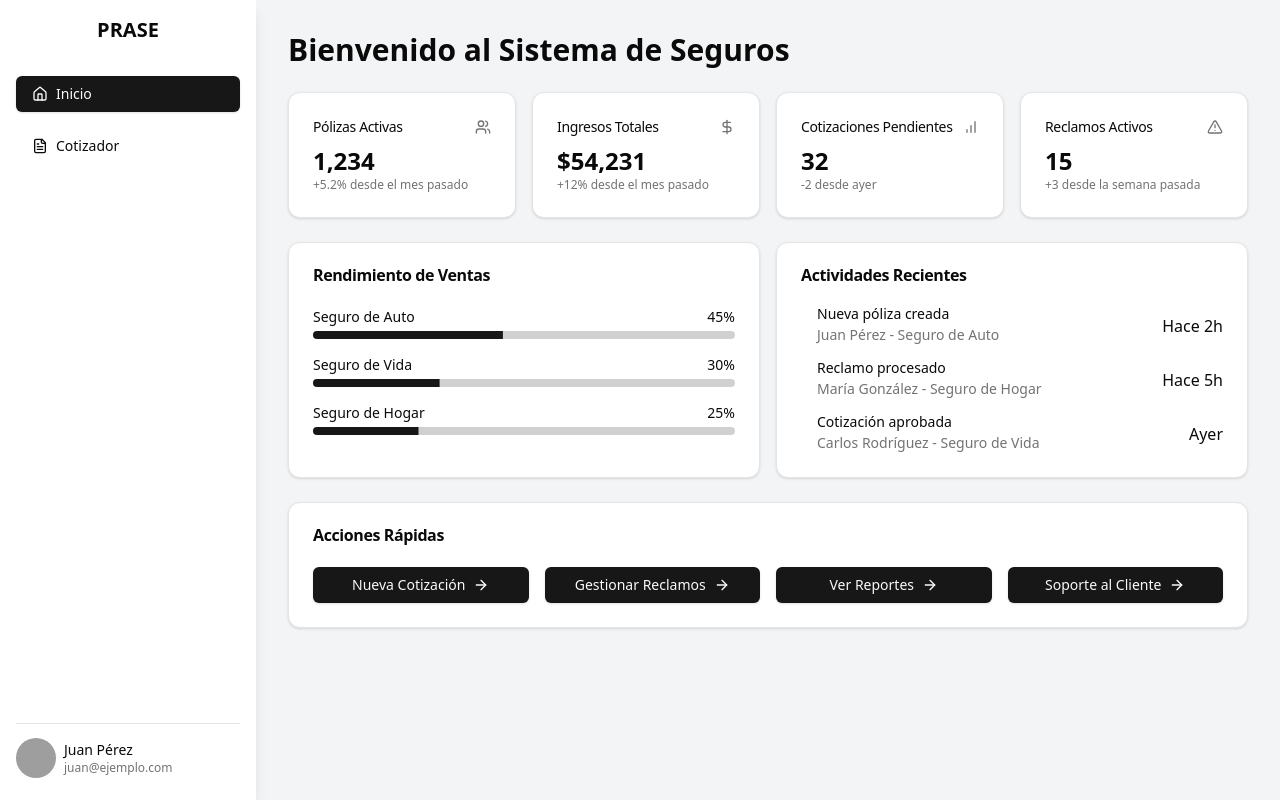
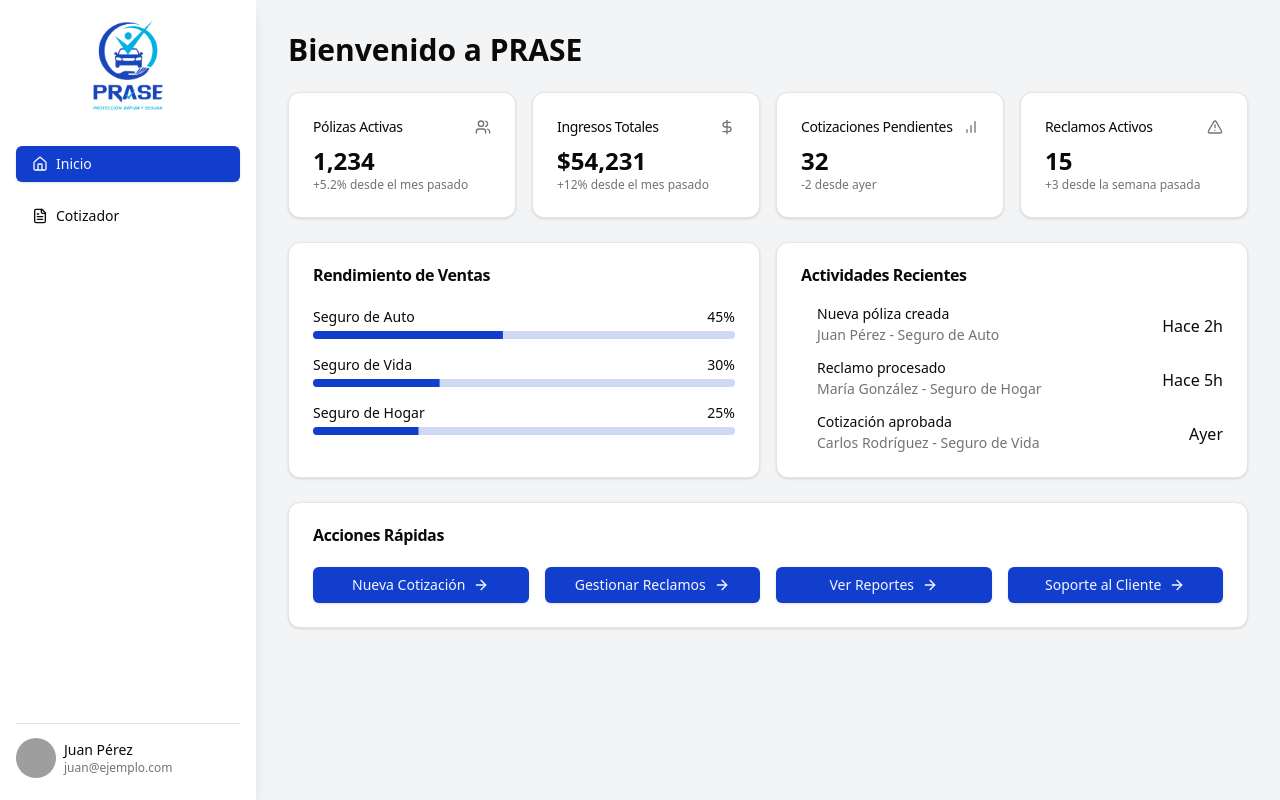
Before and after one commit to falegria86/prase, a Next.js app: page / in a window 1280 px wide. Built offline with nearby package versions, Linux system fonts and the light colour scheme; grey boxes are pictures that could not be loaded.

Commit message:
Se agregó logo y se cambiaron colores a azules

```diff
--- a/app/globals.css
+++ b/app/globals.css
@@ -16,8 +16,8 @@ body {
     --card-foreground: 0 0% 3.9%;
     --popover: 0 0% 100%;
     --popover-foreground: 0 0% 3.9%;
-    --primary: 0 0% 9%;
-    --primary-foreground: 0 0% 98%;
+    --primary: 226 84% 44%;
+    --primary-foreground: 226 100% 98%;
     --secondary: 0 0% 96.1%;
     --secondary-foreground: 0 0% 9%;
     --muted: 0 0% 96.1%;
@@ -36,6 +36,7 @@ body {
     --chart-5: 27 87% 67%;
     --radius: 0.5rem;
   }
+
   .dark {
     --background: 0 0% 3.9%;
     --foreground: 0 0% 98%;
@@ -68,6 +69,7 @@ body {
   * {
     @apply border-border;
   }
+
   body {
     @apply bg-background text-foreground;
   }
--- a/components/Inicio.tsx
+++ b/components/Inicio.tsx
@@ -6,7 +6,7 @@ import { BarChart, DollarSign, Users, AlertTriangle, ArrowRight } from "lucide-r
 export default function Inicio() {
     return (
         <div className="space-y-6">
-            <h2 className="text-3xl font-bold">Bienvenido al Sistema de Seguros</h2>
+            <h2 className="text-3xl font-bold">Bienvenido a PRASE</h2>
 
             <div className="grid gap-4 md:grid-cols-2 lg:grid-cols-4">
                 <Card>
--- a/components/Sidebar.tsx
+++ b/components/Sidebar.tsx
@@ -5,6 +5,7 @@ import { Button } from "@/components/ui/button"
 import UserDropdown from './UserDropdown'
 import Link from 'next/link'
 import { usePathname } from 'next/navigation'
+import Image from 'next/image'
 
 export default function Sidebar() {
     const pathname = usePathname()
@@ -12,7 +13,12 @@ export default function Sidebar() {
     return (
         <aside className="w-64 bg-white shadow-lg p-4 flex flex-col">
             <div className="flex items-center justify-center mb-8">
-                <h1 className="text-xl font-bold">PRASE</h1>
+                <Image
+                    src='/prase-logo.png'
+                    width={100}
+                    height={100}
+                    alt='Prase logo'
+                />
             </div>
             <nav className="flex-1">
                 <Link href="/" passHref>
```
Also changed, not shown: public/prase-logo.png (added), tailwind.config.ts (indentation only).
